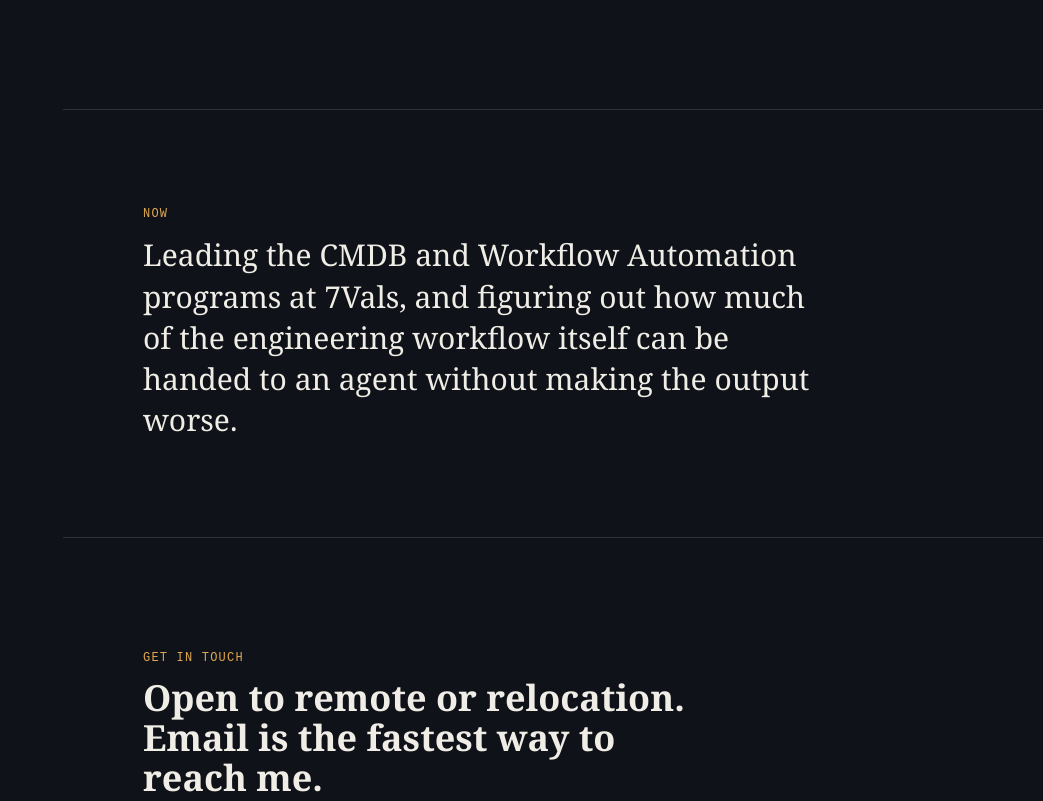
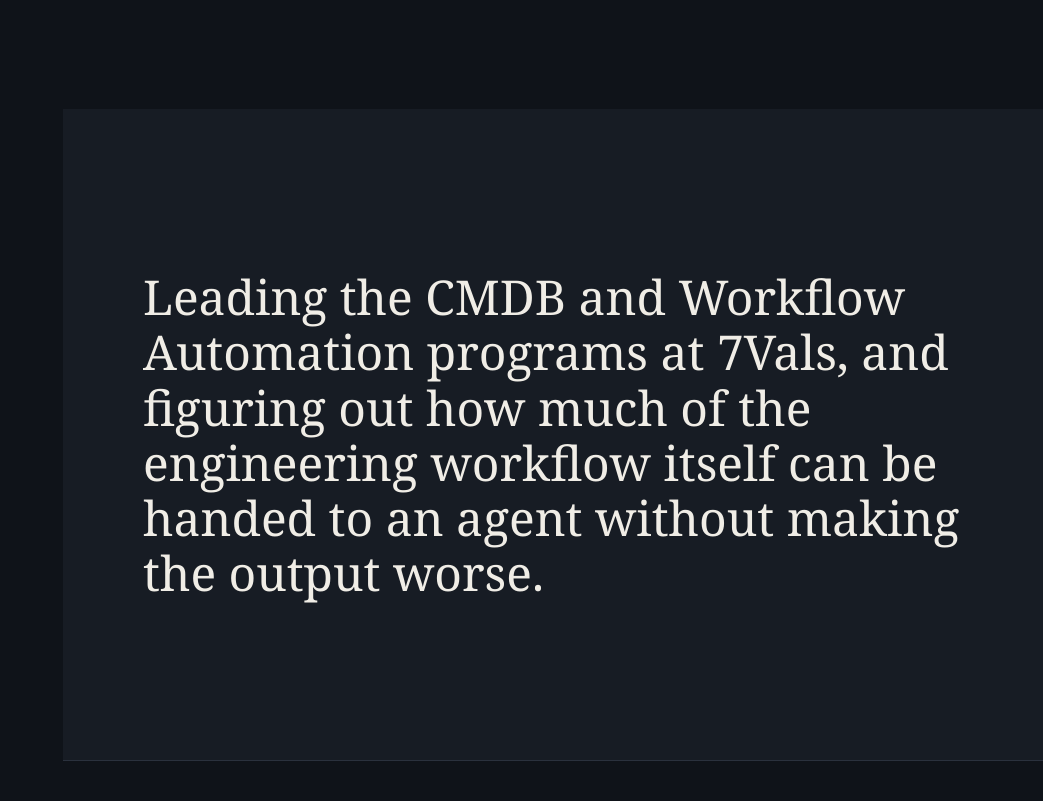
Before and after one commit to mehboobali98/mehboob.dev, an Astro site: page / in a window 1280 px wide. Shown: the part 3623-4424 px from the top of the page, without its empty margins (237-1280 px from the left). Built offline with nearby package versions, Linux system fonts and the light colour scheme; Astro itself is replaced by a stand-in of ours; no server answers.

Commit message:
Refine Now section composition and copy

```diff
--- a/src/components/Now.astro
+++ b/src/components/Now.astro
@@ -1,9 +1,9 @@
-<section id="now" class="px-6 sm:px-12 lg:px-20 py-24 border-t border-line">
-  <div data-reveal>
-  <p class="font-mono text-xs text-signal tracking-widest mb-3">NOW</p>
-  <p class="font-display text-2xl sm:text-3xl text-paper max-w-2xl leading-snug">
+<!-- The one section that breaks the page's rhythm on purpose: different ground, no
+     amber eyebrow, display type at statement scale. Every other section is a catalog
+     of something; this one is a single sentence and should read like one. -->
+<section id="now" aria-label="Now" class="bg-surface px-6 sm:px-12 lg:px-20 py-40">
+  <p data-reveal class="font-display wonk text-3xl sm:text-4xl lg:text-5xl text-paper max-w-4xl leading-[1.15]">
     Leading the CMDB and Workflow Automation programs at 7Vals, and figuring out how much of the engineering
     workflow itself can be handed to an agent without making the output worse.
   </p>
-  </div>
 </section>
```
